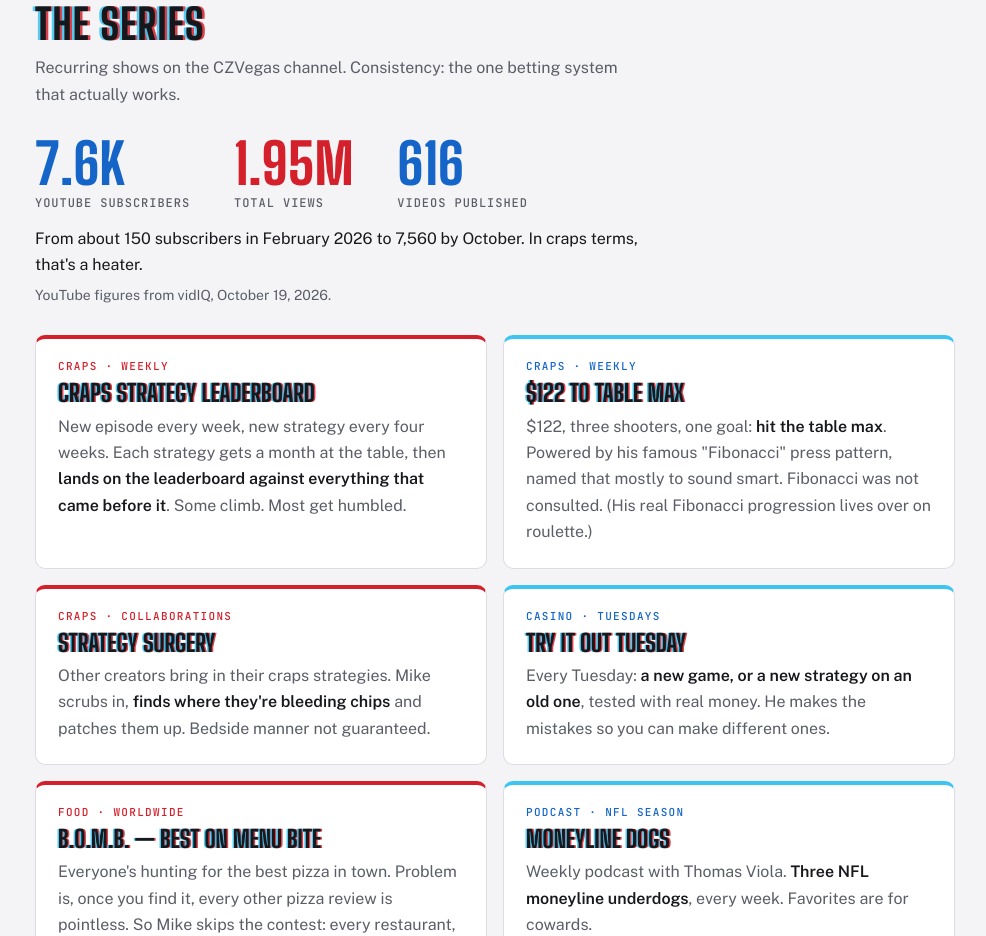
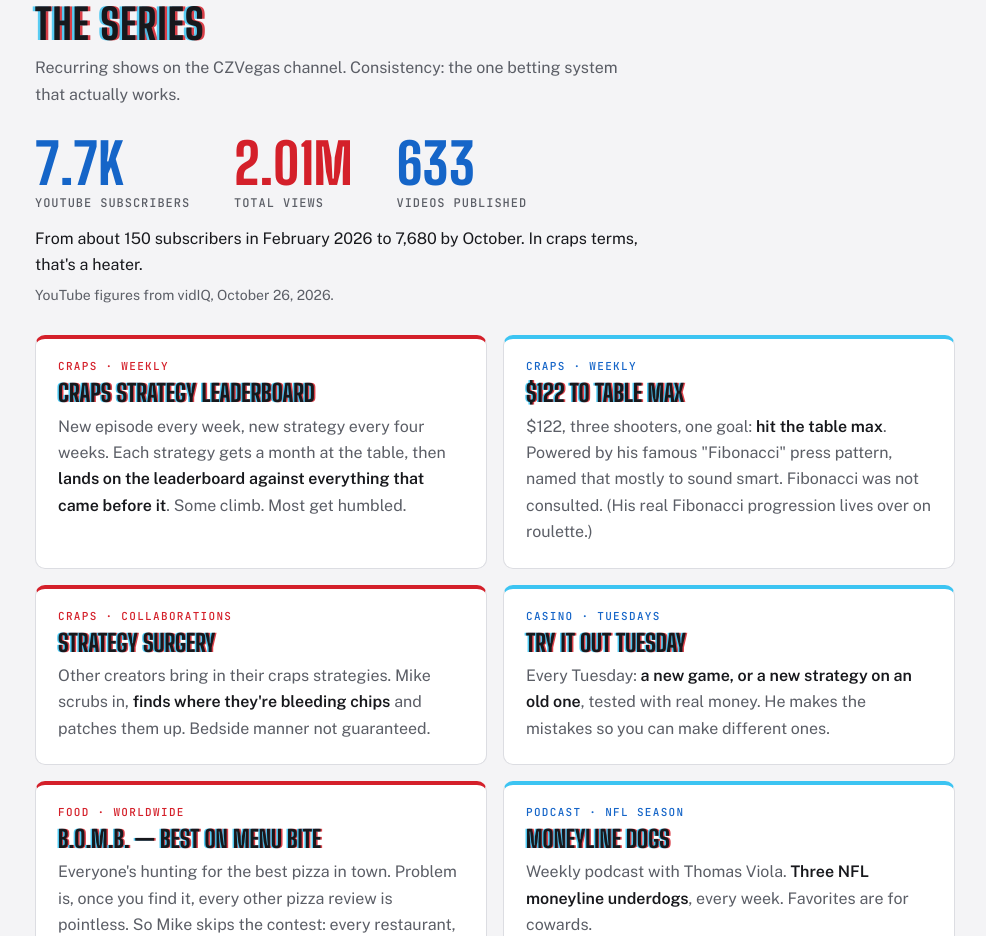
Before and after one commit to CZVegas/czvegas-site, a plain HTML site: page index.html in a window 1280 px wide. Shown: the part 1400-2336 px from the top of the page, without its empty margins (145-1131 px from the left). Drawn offline with nearby package versions, Linux system fonts and the light colour scheme.

Commit message:
Weekly stats update 2026-10-26

```diff
--- a/index.html
+++ b/index.html
@@ -192,12 +192,12 @@ footer{padding-block:32px;color:var(--muted);font-size:14px}
   <h2>The Series</h2>
   <p class="sub">Recurring shows on the CZVegas channel. Consistency: the one betting system that actually works.</p>
   <div class="stats">
-    <div><b>7.6K</b><span>YouTube subscribers</span></div>
-    <div><b>1.95M</b><span>total views</span></div>
-    <div><b>616</b><span>videos published</span></div>
+    <div><b>7.7K</b><span>YouTube subscribers</span></div>
+    <div><b>2.01M</b><span>total views</span></div>
+    <div><b>633</b><span>videos published</span></div>
   </div>
-  <p class="growth">From about 150 subscribers in February 2026 to 7,560 by October. In craps terms, that's a heater.</p>
-  <p class="note" style="margin:-8px 0 28px">YouTube figures from vidIQ, October 19, 2026.</p>
+  <p class="growth">From about 150 subscribers in February 2026 to 7,680 by October. In craps terms, that's a heater.</p>
+  <p class="note" style="margin:-8px 0 28px">YouTube figures from vidIQ, October 26, 2026.</p>
   <div class="series">
     <article class="card">
       <span class="tag">Craps · weekly</span>
```
